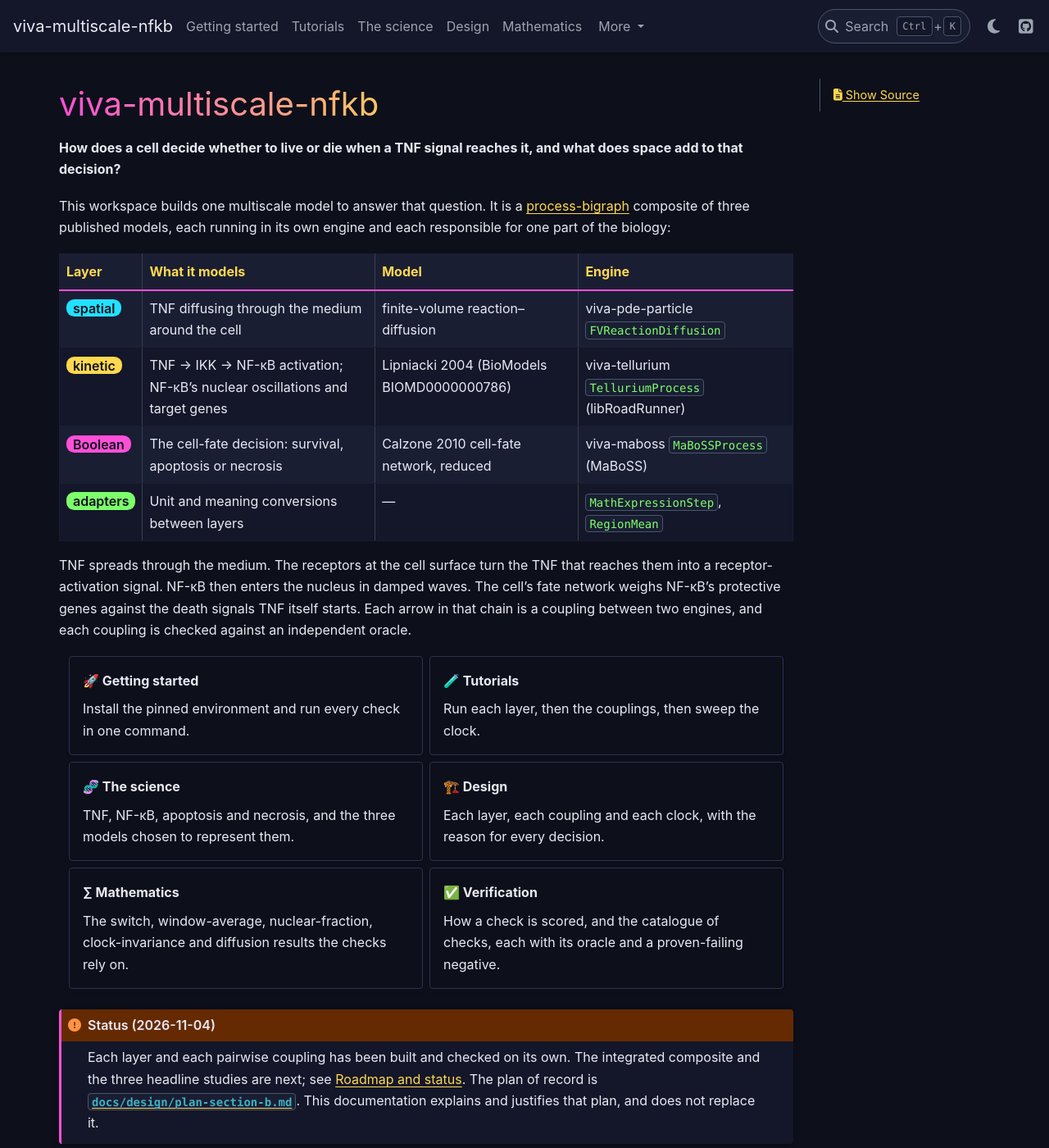
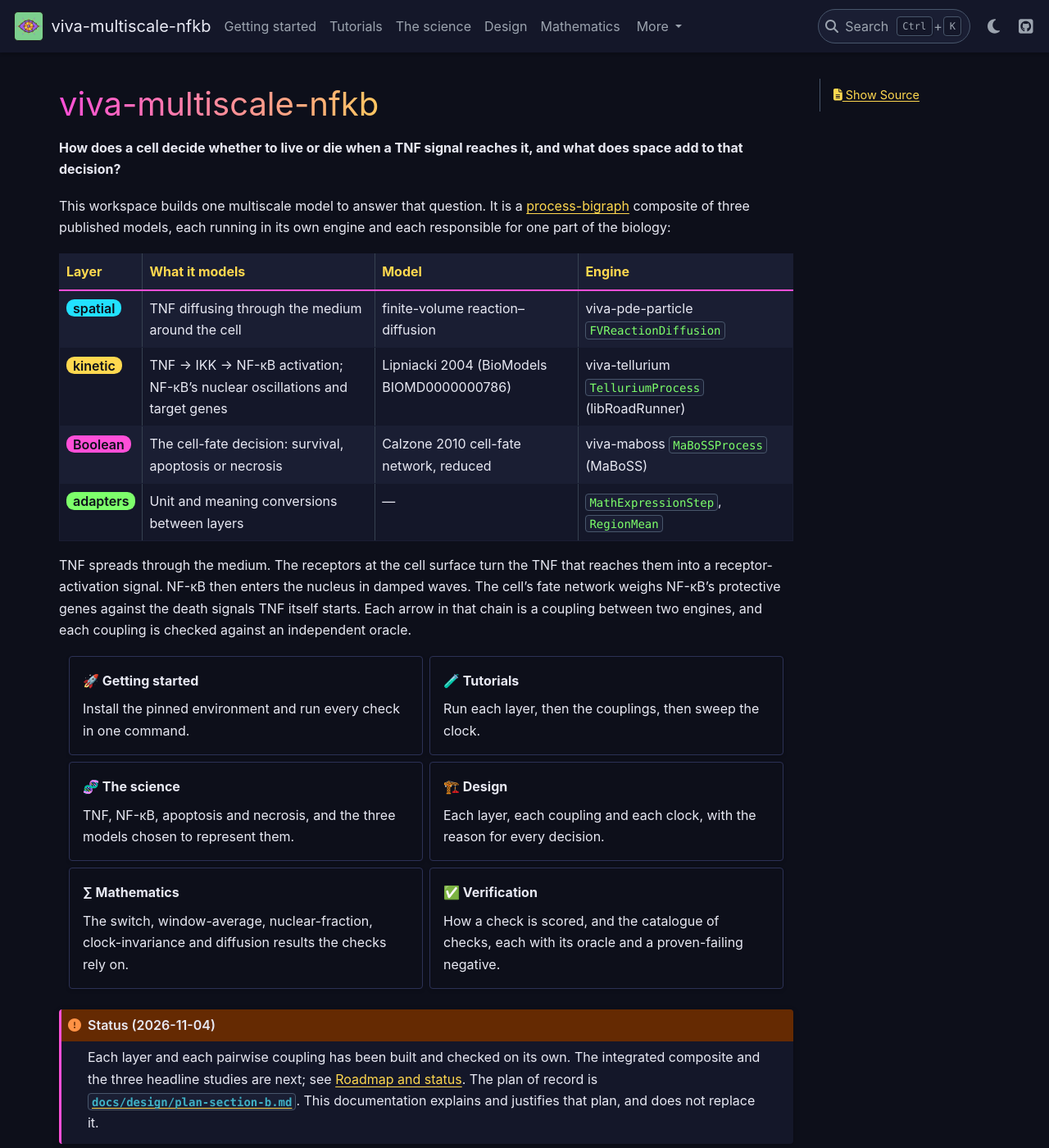
Before and after one commit to vivarium-collective/viva-multiscale-nfkb, a Sphinx documentation site: the page built from documentation/index.md, in a window 1280 px wide and 1400 px high. Shown: the whole window at 82% size. Built offline with Sphinx 7.4.7 and the PyData theme 0.15.4, drawn with Linux system fonts in a browser that asks for light colours.

Commit message:
docs: the workspace logo is the header on every page and the favicon
conf.py points html_logo and html_favicon at assets/logos/logo.svg (Alex's logo, committed on main in 5ea8ea5). It
sits next to the title in the navbar, sized to 2.4rem. sphinx-build -W is clean.

Co-Authored-By: Claude Opus 5.5 <noreply@anthropic.com>
Claude-Session: https://claude.ai/code/session_01AEnZFCrpyLKekyHN7bkCeV

```diff
--- a/documentation/_static/colors.css
+++ b/documentation/_static/colors.css
@@ -40,3 +40,6 @@ html[data-theme="dark"] .admonition.warning { border-left-color: #ffa94f; }
 html[data-theme="dark"] table.table thead th { color: #ffd84f; border-bottom-color: #ff4fd8; }
 html[data-theme="dark"] .sd-card { border-color: #2c3155; }
 html[data-theme="dark"] .sd-card:hover { border-color: #ff4fd8; }
+
+/* The workspace logo in the header: a square mark, sized to the navbar. */
+.navbar-brand img.logo__image { height: 2.4rem; width: auto; border-radius: 0.35rem; }
--- a/documentation/conf.py
+++ b/documentation/conf.py
@@ -24,6 +24,9 @@ exclude_patterns = ["_build"]
 html_theme = "pydata_sphinx_theme"
 html_title = "viva-multiscale-nfkb"
 html_static_path = ["_static"]
+# The workspace logo (assets/logos/logo.svg) is the header on every page and the favicon.
+html_logo = "../assets/logos/logo.svg"
+html_favicon = "../assets/logos/logo.svg"
 html_css_files = ["colors.css"]
 html_context = {"default_mode": "dark"}
 html_theme_options = {
@@ -31,6 +34,7 @@ html_theme_options = {
     "navigation_with_keys": False,
     "show_toc_level": 2,
     "navbar_align": "left",
+    "logo": {"text": "viva-multiscale-nfkb", "alt_text": "viva-multiscale-nfkb"},
 }
 
 # Source links in the pages point at the repository on GitHub.
```
